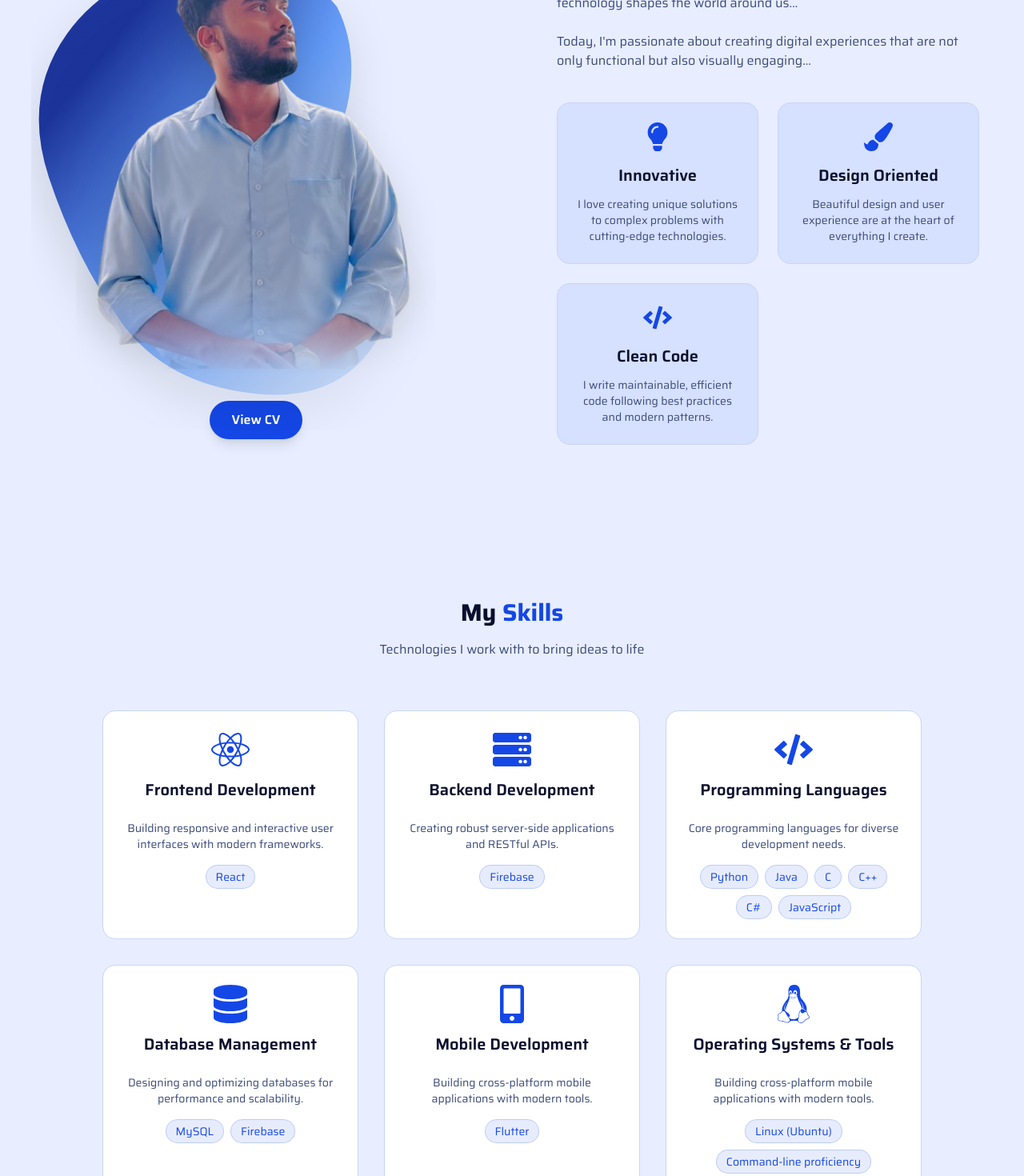
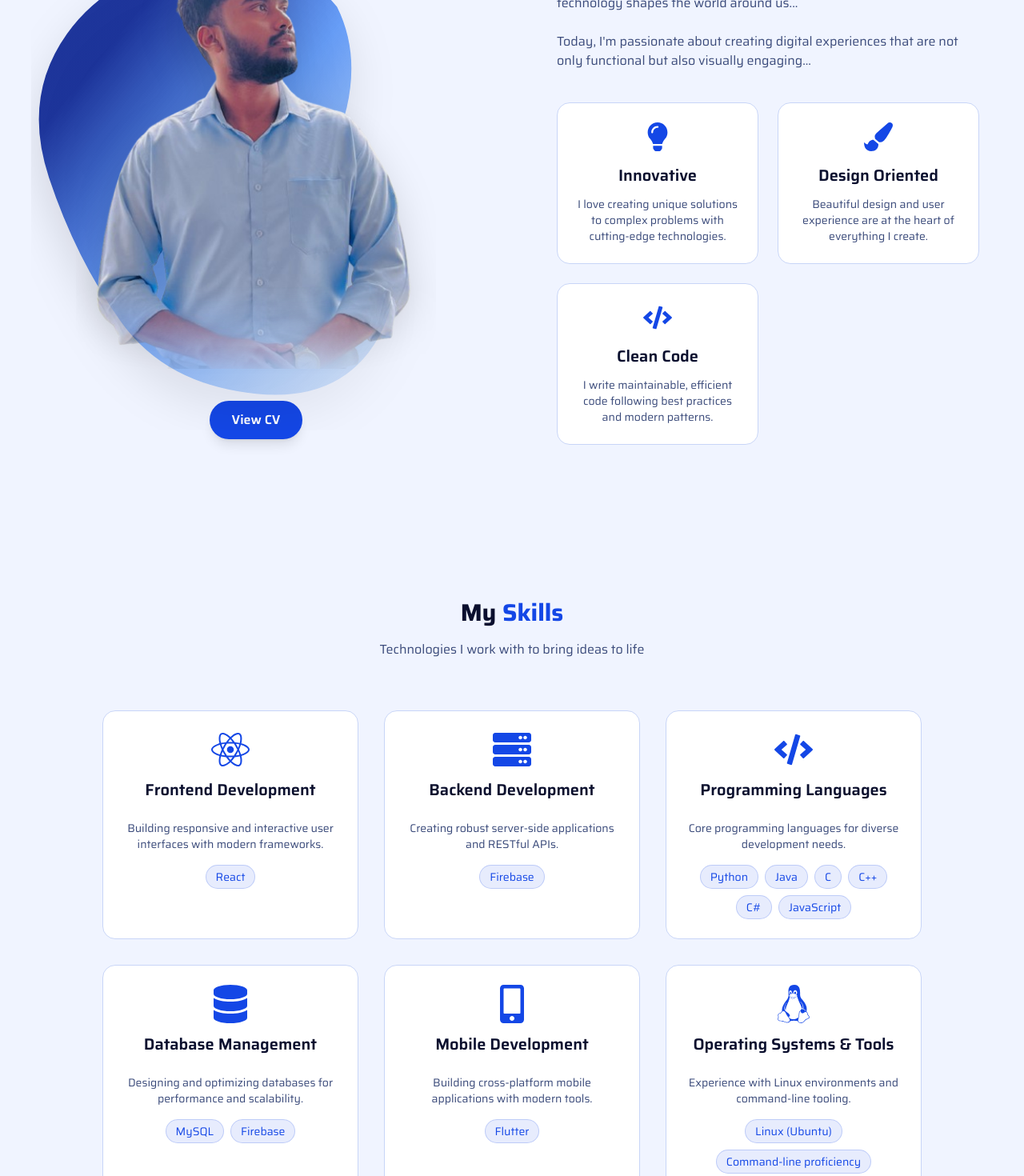
Before and after one commit to vinuraDG/Portfolio, a React (Vite) app: page / in a window 1280 px wide. Shown: the part 1140-2610 px from the top of the page at 80% size. Built offline with nearby package versions, Linux system fonts and the light colour scheme.

Commit message:
modify the UI

```diff
--- a/src/assets/assets.js
+++ b/src/assets/assets.js
@@ -1,20 +1,20 @@
-import { FaLightbulb, FaPaintBrush, FaCode, FaReact, FaServer, FaMobileAlt, FaTools, FaNodeJs, FaStripe, FaVuejs, FaFire, FaDatabase, FaCloud, FaRobot, FaLinux } from 'react-icons/fa';
+// src/assets/assets.js
 
-// Only import images that actually exist
-import profileImg from '../assets/profile.jpg';
-import projectImg2 from '../assets/project2.png';
-import projectImg3 from '../assets/project3.png';
-import projectImg4 from '../assets/project4.png';
-import projectImg5 from '../assets/project5.png';
-import projectImg7 from '../assets/project6.png';
-import projectImg8 from '../assets/project7.png';
-import projectImg9 from '../assets/project8.png';
-import projectImg10 from '../assets/project9.png';
-import projectImg11 from '../assets/project10.png';
-import projectImg12 from '../assets/project11.png';
-import projectImg6 from '../assets/profileR.png';
-import aboutImg from '../assets/about_image.png';
+import { FaLightbulb, FaPaintBrush, FaCode, FaReact, FaServer, FaMobileAlt, FaTools, FaLinux, FaDatabase } from 'react-icons/fa';
 
+import profileImg from './profile.jpg';
+import projectImg2 from './project2.png';
+import projectImg3 from './project3.png';
+import projectImg4 from './project4.png';
+import projectImg5 from './project5.png';
+import projectImg6 from './profileR.png';
+import projectImg7 from './project6.png';
+import projectImg8 from './project7.png';
+import projectImg9 from './project8.png';
+import projectImg10 from './project9.png';
+import projectImg11 from './project10.png';
+import projectImg12 from './project11.png';
+import aboutImg from './about_image.png';
 
 export const assets = {
     profileImg,
@@ -30,7 +30,6 @@ export const assets = {
     projectImg11,
     projectImg12,
     aboutImg,
-
 };
 
 export const aboutInfo = [
@@ -88,10 +87,9 @@ export const skills = [
     {
         title: 'Operating Systems & Tools',
         icon: FaLinux,
-        description: 'Building cross-platform mobile applications with modern tools.',
+        description: 'Experience with Linux environments and command-line tooling.',
         tags: ['Linux (Ubuntu)', 'Command-line proficiency', 'Shell scripting']
     },
-
     {
         title: 'Tools & Technologies',
         icon: FaTools,
--- a/src/assets/projects.js
+++ b/src/assets/projects.js
@@ -1,4 +1,5 @@
 // src/assets/projects.js
+
 import projectImg2 from './project2.png';
 import projectImg3 from './project3.png';
 import projectImg4 from './project4.png';
@@ -14,8 +15,7 @@ import {
   FaVuejs, FaFire, FaJava, FaShoppingCart, FaUserTie,
   FaMicrochip, FaCloud, FaDatabase, FaBluetooth, FaCarSide,
   FaTools, FaMobileAlt, FaReact, FaServer, FaCamera,
-  FaNodeJs, FaPython, FaBrain,
-  FaHtml5
+  FaNodeJs, FaPython, FaBrain, FaHtml5
 } from 'react-icons/fa';
 
 export const projects = [
@@ -26,7 +26,7 @@ export const projects = [
     longDescription: "TeaLink bridges the gap between tea land owners and collectors by digitizing the entire harvest-to-payment workflow. The app eliminates manual record-keeping, reduces payment disputes, and provides real-time harvest data to both parties. It features a collector dashboard for logging daily pickups, an owner portal for monitoring yields, and an automated payment calculation engine based on weight and quality grading.",
     image: projectImg2,
     tech: ["Flutter", "Firebase", "Local Storage", "Cloud Firestore", "Git & GitHub"],
-    icons: [FaMobileAlt,FaVuejs, FaFire, FaCloud, FaDatabase,],
+    icons: [FaMobileAlt, FaVuejs, FaFire, FaCloud, FaDatabase],
     code: "https://github.com/vinuraDG/TeaLink",
     features: [
       "Real-time harvest logging by collectors",
--- a/src/components/About.jsx
+++ b/src/components/About.jsx
@@ -1,17 +1,12 @@
 import React from "react";
-import { motion } from "framer-motion";
 import { aboutInfo, assets } from "../assets/assets";
 
 const About = () => {
   return (
-    <motion.div
-      initial={{ opacity: 0, y: 50 }}
-      whileInView={{ opacity: 1, y: 0 }}
-      transition={{ duration: 0.6, ease: "easeInOut" }}
-      viewport={{ once: true }}
+    <div
       id="about"
       className="py-16 md:py-20"
-      style={{ background: "var(--bg-card)" }}
+
     >
       <div className="container mx-auto px-4 sm:px-6">
         <h2
@@ -51,13 +46,7 @@ const About = () => {
               </div>
 
               {/* Image */}
-              <motion.div
-                initial={{ opacity: 0, y: 50 }}
-                whileInView={{ opacity: 1, y: 0 }}
-                transition={{ duration: 0.9, ease: "easeOut" }}
-                viewport={{ once: false, amount: 0.2 }}
-                className="relative z-10 w-full h-full flex items-center justify-center"
-              >
+              <div className="relative z-10 w-full h-full flex items-center justify-center">
                 <img
                   src={assets.aboutImg}
                   alt="profile"
@@ -67,7 +56,7 @@ const About = () => {
                     WebkitMaskImage: "linear-gradient(to bottom, black 80%, transparent 100%)",
                   }}
                 />
-              </motion.div>
+              </div>
             </div>
 
             {/* CV Button */}
@@ -77,16 +66,9 @@ const About = () => {
                 target="_blank"
                 rel="noopener noreferrer"
                 className="inline-flex items-center gap-2 px-7 py-3 rounded-full font-semibold shadow-lg hover:shadow-xl transition"
-                style={{
-                  background: "var(--accent)",
-                  color: "white",
-                }}
-                onMouseEnter={(e) =>
-                  (e.currentTarget.style.background = "var(--accent-hover)")
-                }
-                onMouseLeave={(e) =>
-                  (e.currentTarget.style.background = "var(--accent)")
-                }
+                style={{ background: "var(--accent)", color: "white" }}
+                onMouseEnter={(e) => (e.currentTarget.style.background = "var(--accent-hover)")}
+                onMouseLeave={(e) => (e.currentTarget.style.background = "var(--accent)")}
               >
                 View CV
               </a>
@@ -94,12 +76,7 @@ const About = () => {
           </div>
 
           {/* Text Section */}
-          <motion.div
-            initial={{ opacity: 0, y: 50 }}
-            whileInView={{ opacity: 1, y: 0 }}
-            transition={{ duration: 0.9, ease: "easeOut" }}
-            className="md:w-1/2"
-          >
+          <div className="md:w-1/2">
             <div className="rounded-2xl p-6 sm:p-8">
               <h3
                 className="text-xl sm:text-2xl font-semibold mb-6"
@@ -108,17 +85,11 @@ const About = () => {
                 My Journey
               </h3>
 
-              <p
-                className="text-sm sm:text-base mb-6"
-                style={{ color: "var(--text-muted)" }}
-              >
+              <p className="text-sm sm:text-base mb-6" style={{ color: "var(--text-muted)" }}>
                 My journey as a developer began with a deep curiosity for how technology shapes the world around us...
               </p>
 
-              <p
-                className="text-sm sm:text-base mb-10"
-                style={{ color: "var(--text-muted)" }}
-              >
+              <p className="text-sm sm:text-base mb-10" style={{ color: "var(--text-muted)" }}>
                 Today, I'm passionate about creating digital experiences that are not only functional but also visually engaging...
               </p>
 
@@ -128,14 +99,11 @@ const About = () => {
                     key={index}
                     className="rounded-2xl p-6 hover:-translate-y-2 transition"
                     style={{
-                      background: "var(--bg-elevated)",
+                     background: "var(--bg-surface)",
                       border: "1px solid var(--border-color)",
                     }}
                   >
-                    <div
-                      className="flex justify-center text-4xl mb-4"
-                      style={{ color: "var(--accent)" }}
-                    >
+                    <div className="flex justify-center text-4xl mb-4" style={{ color: "var(--accent)" }}>
                       <data.icon />
                     </div>
                     <h3
@@ -144,20 +112,17 @@ const About = () => {
                     >
                       {data.title}
                     </h3>
-                    <p
-                      className="text-sm text-center"
-                      style={{ color: "var(--text-muted)" }}
-                    >
+                    <p className="text-sm text-center" style={{ color: "var(--text-muted)" }}>
                       {data.description}
                     </p>
                   </div>
                 ))}
               </div>
             </div>
-          </motion.div>
+          </div>
         </div>
       </div>
-    </motion.div>
+    </div>
   );
 };
 
--- a/src/components/Skills.jsx
+++ b/src/components/Skills.jsx
@@ -1,17 +1,12 @@
 import React from "react";
-import { motion } from "framer-motion";
 import { skills } from "../assets/assets";
 
 const Skills = () => {
   return (
-    <motion.div
-      initial={{ opacity: 0, y: 50 }}
-      whileInView={{ opacity: 1, y: 0 }}
-      transition={{ duration: 1, ease: "easeOut" }}
-      viewport={{ once: false, amount: 0.2 }}
+    <div
       id="skills"
       className="py-20"
-      style={{ background: "var(--bg-card)" }}
+
     >
       <div className="container mx-auto px-6">
         <h2
@@ -39,29 +34,17 @@ const Skills = () => {
               onMouseEnter={e => e.currentTarget.style.borderColor = "var(--accent)"}
               onMouseLeave={e => e.currentTarget.style.borderColor = "var(--border-color)"}
             >
-              {/* Icon + Title */}
               <div className="flex flex-col items-center text-center mb-4">
-                <skill.icon
-                  className="w-12 h-12 mb-3"
-                  style={{ color: "var(--accent)" }}
-                />
-                <h3
-                  className="text-xl font-semibold mb-2"
-                  style={{ color: "var(--text-primary)" }}
-                >
+                <skill.icon className="w-12 h-12 mb-3" style={{ color: "var(--accent)" }} />
+                <h3 className="text-xl font-semibold mb-2" style={{ color: "var(--text-primary)" }}>
                   {skill.title}
                 </h3>
               </div>
 
-              {/* Description */}
-              <p
-                className="mb-4 text-center text-sm"
-                style={{ color: "var(--text-muted)" }}
-              >
+              <p className="mb-4 text-center text-sm" style={{ color: "var(--text-muted)" }}>
                 {skill.description}
               </p>
 
-              {/* Tags */}
               <div className="flex flex-wrap justify-center gap-2">
                 {skill.tags.map((tech) => (
                   <span
@@ -81,7 +64,7 @@ const Skills = () => {
           ))}
         </div>
       </div>
-    </motion.div>
+    </div>
   );
 };
 
--- a/src/components/achievement.jsx
+++ b/src/components/achievement.jsx
@@ -4,11 +4,6 @@ import { FaTrophy, FaAward, FaMobileAlt, FaCertificate } from "react-icons/fa";
 
 const Achievements = () => {
   const [activeTab, setActiveTab] = useState("awards");
-
-  const fadeInUp = {
-    hidden: { opacity: 0, y: 30 },
-    visible: { opacity: 1, y: 0 },
-  };
 
   const certificates = [
     {
@@ -66,7 +61,7 @@ const Achievements = () => {
 
   const tabInactive = {
     ...tabBase,
-    background: "var(--bg-card)",
+
     color: "var(--text-muted)",
     border: "1px solid var(--border-color)",
   };
@@ -78,15 +73,9 @@ const Achievements = () => {
       style={{ background: "var(--bg-primary)" }}
     >
       <div className="container mx-auto max-w-6xl">
+
         {/* Header */}
-        <motion.div
-          initial="hidden"
-          whileInView="visible"
-          viewport={{ once: true }}
-          transition={{ duration: 0.6 }}
-          variants={fadeInUp}
-          className="text-center mb-16"
-        >
+        <div className="text-center mb-16">
           <h2
             className="text-3xl font-bold text-center mb-4"
             style={{ color: "var(--text-primary)" }}
@@ -115,23 +104,17 @@ const Achievements = () => {
               <FaCertificate className="inline mr-2" /> Certificates
             </button>
           </div>
-        </motion.div>
+        </div>
 
         {/* Awards */}
         {activeTab === "awards" && (
-          <motion.div
-            initial="hidden"
-            whileInView="visible"
-            viewport={{ once: true }}
-            transition={{ duration: 0.8, delay: 0.2 }}
-            variants={fadeInUp}
+          <div
             className="rounded-2xl shadow-2xl overflow-hidden"
             style={{
               background: "var(--bg-surface)",
               border: "1px solid var(--border-color)",
             }}
           >
-            {/* Header bar */}
             <div className="bg-gradient-to-r from-blue-700 to-blue-900 p-8">
               <div className="flex items-center gap-4 mb-4">
                 <FaTrophy className="text-yellow-400 text-5xl" />
@@ -142,7 +125,6 @@ const Achievements = () => {
               </div>
             </div>
 
-            {/* Content */}
             <div className="p-8">
               <div className="grid md:grid-cols-2 gap-6 mb-8">
                 <motion.div
@@ -155,10 +137,7 @@ const Achievements = () => {
                 >
                   <FaAward className="text-yellow-400 text-3xl flex-shrink-0 mt-1" />
                   <div>
-                    <h4
-                      className="text-xl font-semibold mb-2"
-                      style={{ color: "var(--text-primary)" }}
-                    >
+                    <h4 className="text-xl font-semibold mb-2" style={{ color: "var(--text-primary)" }}>
                       People's Choice Award
                     </h4>
                     <p style={{ color: "var(--text-muted)", fontSize: "14px" }}>
@@ -175,15 +154,9 @@ const Achievements = () => {
                     border: "1px solid var(--accent-glow)",
                   }}
                 >
-                  <FaMobileAlt
-                    className="text-3xl flex-shrink-0 mt-1"
-                    style={{ color: "var(--accent)" }}
-                  />
+                  <FaMobileAlt className="text-3xl flex-shrink-0 mt-1" style={{ color: "var(--accent)" }} />
                   <div>
-                    <h4
-                      className="text-xl font-semibold mb-2"
-                      style={{ color: "var(--text-primary)" }}
-                    >
+                    <h4 className="text-xl font-semibold mb-2" style={{ color: "var(--text-primary)" }}>
                       Most Promising Technology Award
                     </h4>
                     <p style={{ color: "var(--text-muted)", fontSize: "14px" }}>
@@ -193,12 +166,8 @@ const Achievements = () => {
                 </motion.div>
               </div>
 
-              {/* About Project */}
               <div className="mb-8">
-                <h4
-                  className="text-2xl font-semibold mb-4"
-                  style={{ color: "var(--text-primary)" }}
-                >
+                <h4 className="text-2xl font-semibold mb-4" style={{ color: "var(--text-primary)" }}>
                   About the Project
                 </h4>
                 <p style={{ color: "var(--text-muted)", lineHeight: "1.75" }}>
@@ -208,11 +177,7 @@ const Achievements = () => {
                 </p>
               </div>
 
-              {/* Event Details */}
-              <div
-                className="pt-6"
-                style={{ borderTop: "1px solid var(--border-color)" }}
-              >
+              <div className="pt-6" style={{ borderTop: "1px solid var(--border-color)" }}>
                 <p className="text-sm" style={{ color: "var(--text-muted)" }}>
                   <span className="font-semibold" style={{ color: "var(--accent)" }}>Event: </span>
                   2nd International Conference on Applied Sports (ICAS)
@@ -224,12 +189,8 @@ const Achievements = () => {
                 </p>
               </div>
 
-              {/* Team Members */}
               <div className="mt-8">
-                <h4
-                  className="text-lg font-semibold mb-4"
-                  style={{ color: "var(--text-primary)" }}
-                >
+                <h4 className="text-lg font-semibold mb-4" style={{ color: "var(--text-primary)" }}>
                   Team Members
                 </h4>
                 <div className="flex flex-wrap gap-3">
@@ -251,27 +212,18 @@ const Achievements = () => {
                 </div>
               </div>
             </div>
-          </motion.div>
+          </div>
         )}
 
         {/* Certificates */}
         {activeTab === "certificates" && (
-          <motion.div
-            initial="hidden"
-            animate="visible"
-            variants={fadeInUp}
-            transition={{ duration: 0.8 }}
-            className="grid md:grid-cols-2 lg:grid-cols-3 gap-6"
-          >
+          <div className="grid md:grid-cols-2 lg:grid-cols-3 gap-6">
             {certificates.map((cert, index) => (
               <motion.a
                 key={index}
                 href={cert.link}
                 target="_blank"
                 rel="noopener noreferrer"
-                initial={{ opacity: 0, y: 20 }}
-                animate={{ opacity: 1, y: 0 }}
-                transition={{ duration: 0.5, delay: index * 0.1 }}
                 whileHover={{ scale: 1.05, y: -5 }}
                 className="rounded-xl p-6 transition-all duration-300 shadow-lg block"
                 style={{
@@ -299,17 +251,15 @@ const Achievements = () => {
                       {cert.provider}
                     </span>
                   </div>
-                  <span
-                    className="text-sm font-semibold"
-                    style={{ color: "var(--accent)" }}
-                  >
+                  <span className="text-sm font-semibold" style={{ color: "var(--accent)" }}>
                     View →
                   </span>
                 </div>
               </motion.a>
             ))}
-          </motion.div>
+          </div>
         )}
+
       </div>
     </section>
   );
```
Also changed, not shown: src/components/ProjectCard.jsx (+5 -8 lines), src/components/projects.jsx (+16 -15 lines).
